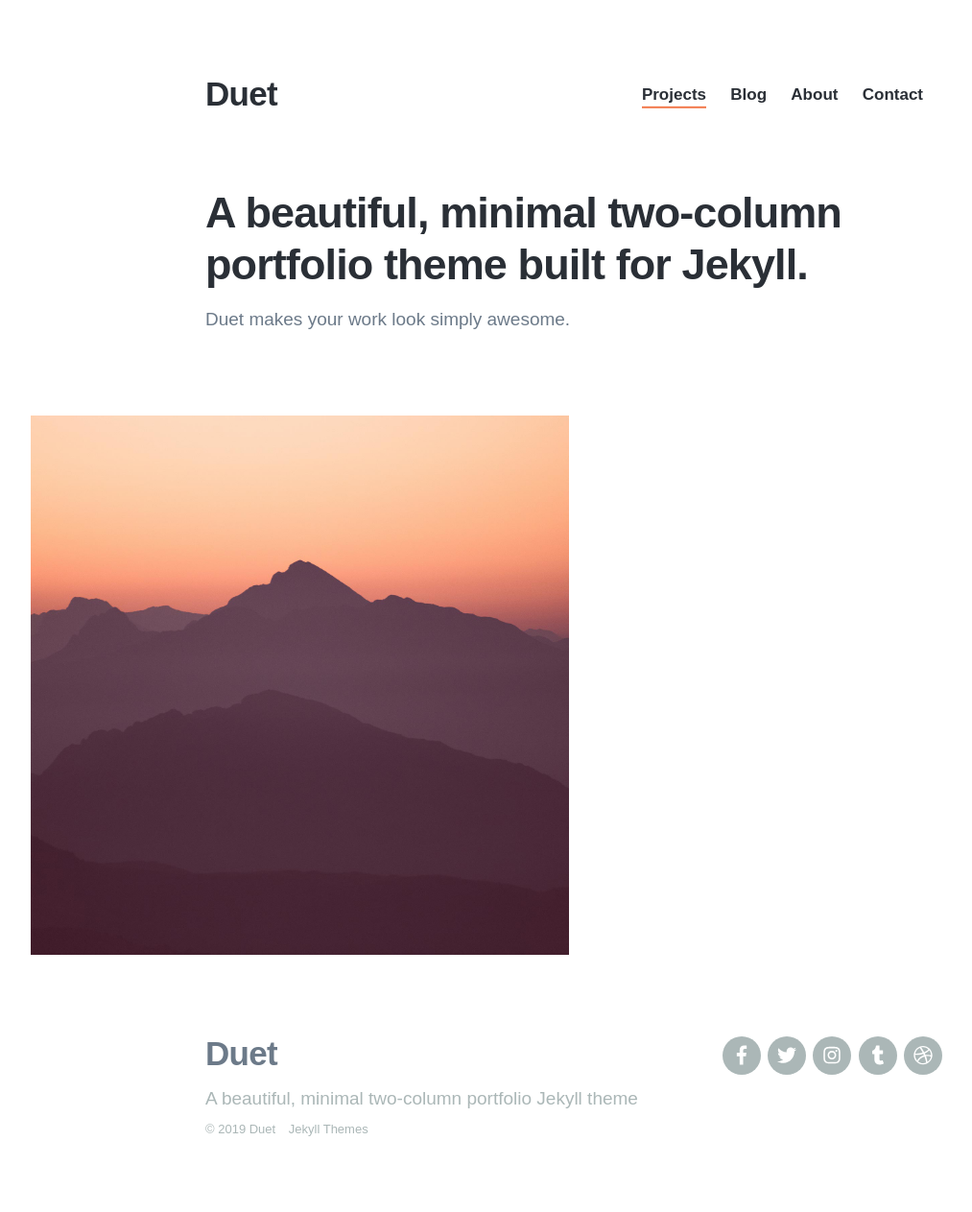
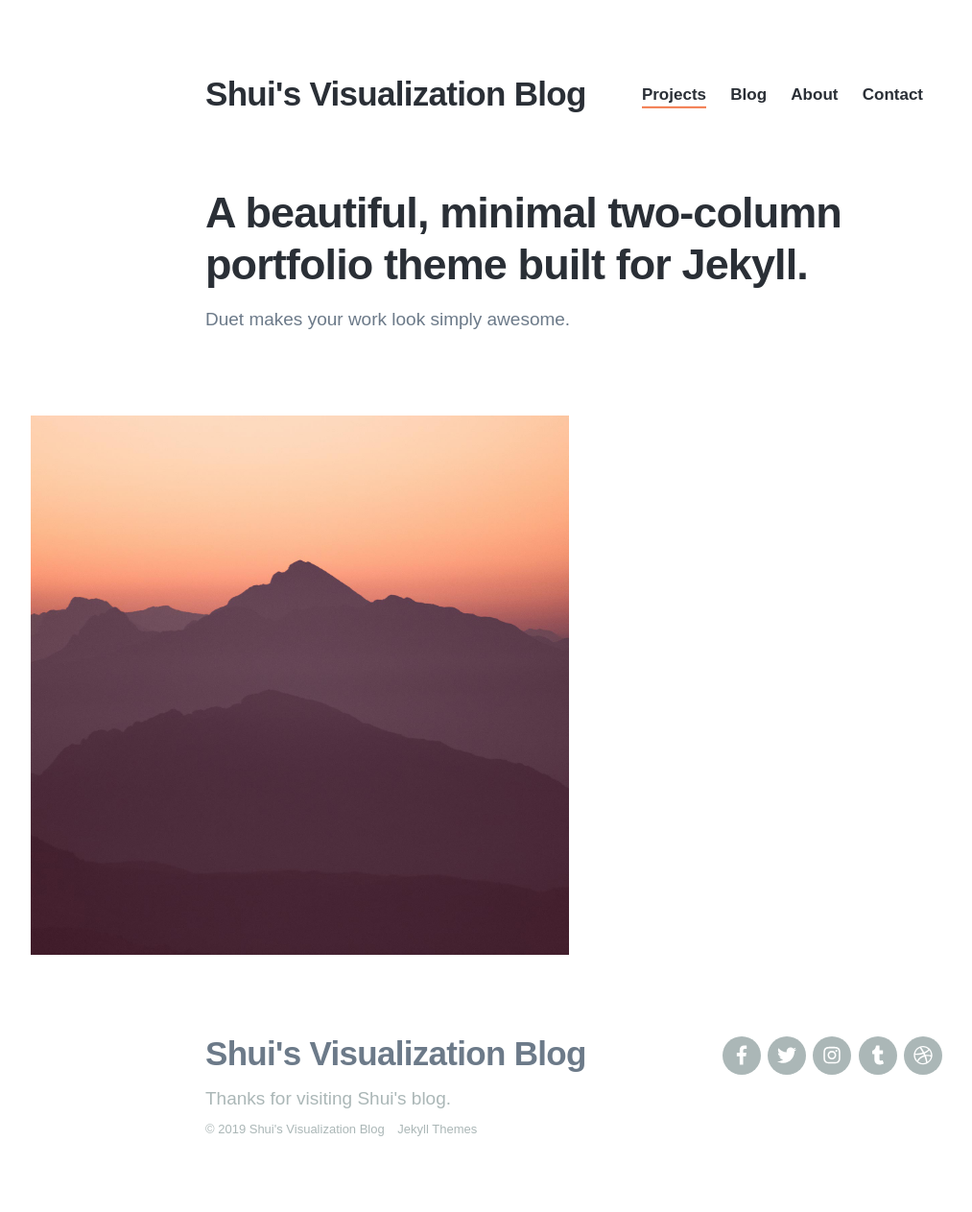
Before and after one commit to Shui-Yu/shui-yu.github.io, a Jekyll site: the page built from index.html, in a window 1280 px wide. Shown: the whole page at 96% size, without its empty margins (42-1055 px from the left). Built offline with Jekyll 4.4.1, drawn with Linux system fonts in a browser that asks for light colours; nearby versions of some CDN libraries; some web fonts are replaced.

Commit message:
Update settings.yml

```diff
--- a/_data/settings.yml
+++ b/_data/settings.yml
@@ -1,5 +1,5 @@
 basic_settings:
-  site_title: Duet
+  site_title: Shui's Visualization Blog
   favicon_image: /images/favicon.png
 
 header_settings:
@@ -20,7 +20,7 @@ menu_settings:
 footer_settings:
   logo_image:
   logo_width: 200
-  footer_tagline: A beautiful, minimal two-column portfolio Jekyll theme
+  footer_tagline: Thanks for visiting Shui's blog.
 
 grid_settings:
   overlay_opacity: 0.8
```
